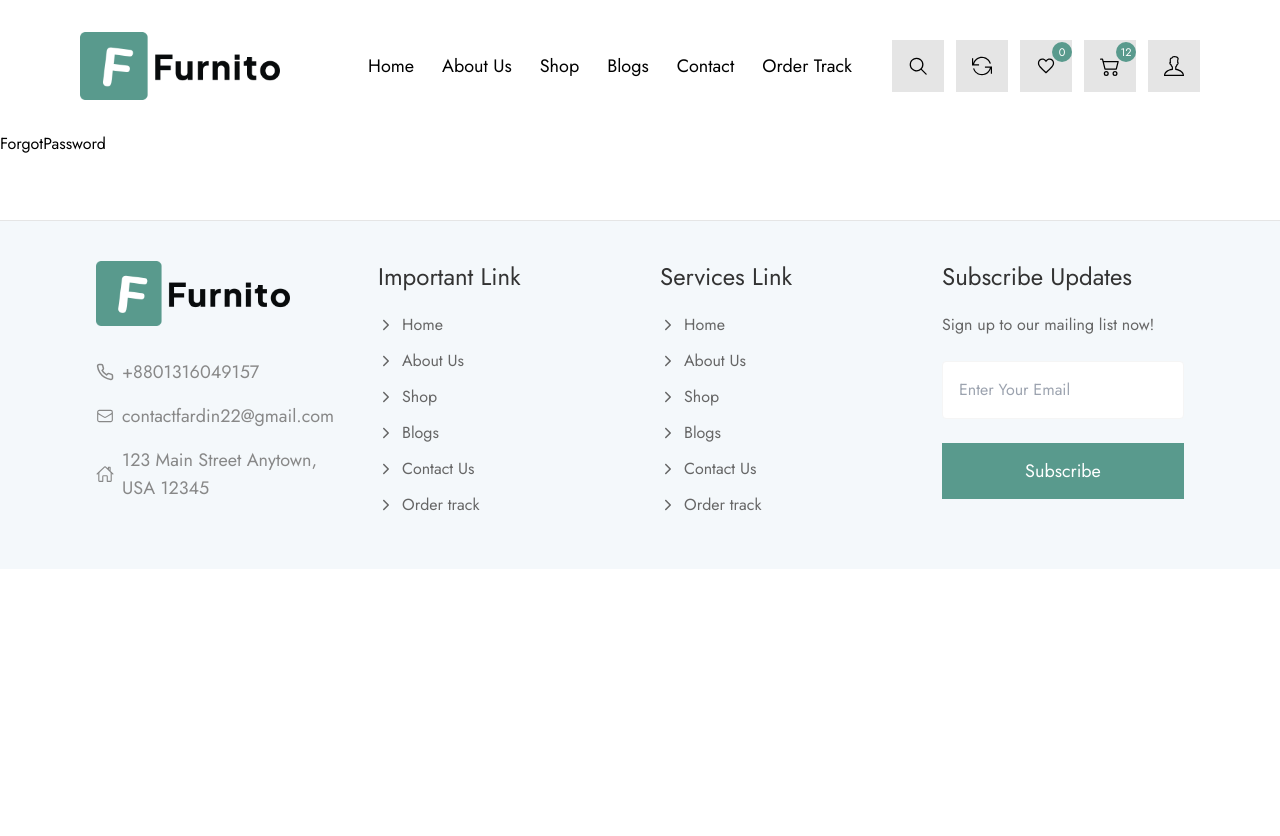
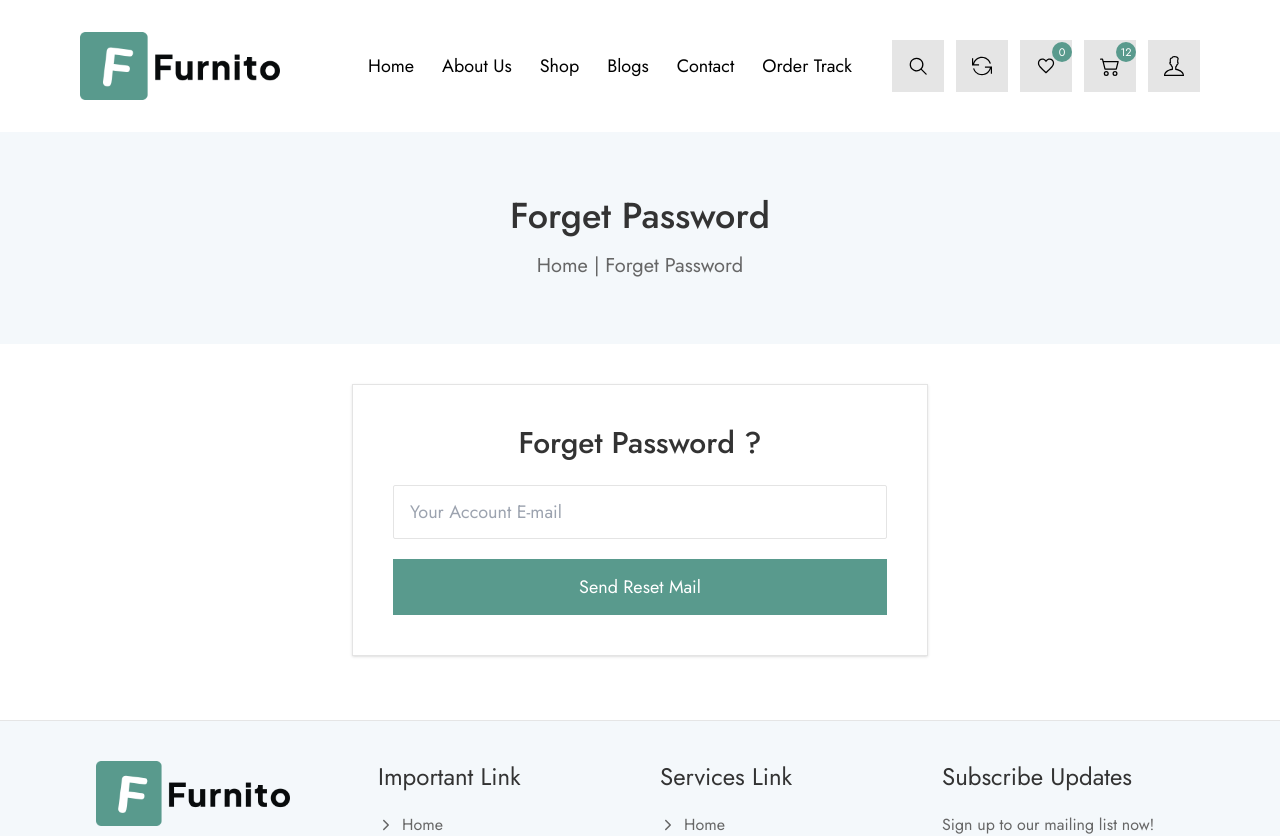
Before and after one commit to devfardin/furniture-Ecommerce-website, a React (Vite) app: page /forgot-password in a window 1280 px wide. Shown: the top 836 px of the page. Before the commit the page ends 800 px from the top, so only its background shows below. Built offline with nearby package versions, Linux system fonts and the light colour scheme.

Commit message:
create forgote page for reset account password

```diff
--- a/src/pages/authentication/ForgotPassword.jsx
+++ b/src/pages/authentication/ForgotPassword.jsx
@@ -1,8 +1,23 @@
 import React from 'react'
+import PageHeader from '../../components/shared/PageHeader'
+import Container from '../../components/shared/Container'
+import Button from '../../components/shared/Button'
 
 const ForgotPassword = () => {
   return (
-    <div>ForgotPassword</div>
+    <div>
+      <PageHeader page='Forget Password'/>
+      <Container>
+        <div className='max-w-xl border border-[#e4e4e4] shadow p-10 mx-auto mt-10 '>
+        <h1 className='text-3xl font-medium text-heading mb-6 text-center'>Forget Password ?</h1>
+          <form className='mt-4 flex flex-col gap-3'>
+          <input  className='py-3 px-4 font-normal text-lg text-heading border rounded-sm border-[#e4e4e4] focus:border-primary outline-none duration-300 transition-all'
+          type="text" for='id' placeholder='Your Account E-mail'/>
+          <Button label='Send Reset Mail' fullWidth={true}/>
+        </form>
+        </div>
+      </Container>
+    </div>
   )
 }
 
--- a/src/pages/authentication/Login.jsx
+++ b/src/pages/authentication/Login.jsx
@@ -1,10 +1,13 @@
-import React from 'react'
+import React, { useState } from 'react'
 import PageHeader from '../../components/shared/PageHeader'
 import Container from '../../components/shared/Container'
 import { Link } from 'react-router-dom'
 import Button from '../../components/shared/Button'
+import { IoMdEyeOff } from 'react-icons/io'
+import { FaRegEye } from 'react-icons/fa'
 
 const Login = () => {
+    const [showPassword, setShowPassword]=useState(false)
     return (
         <div>
             <PageHeader page='User Login' />
@@ -22,9 +25,16 @@ const Login = () => {
 
                         <div className='mt-5'>
                             <label htmlFor="userName" className='flex items-center gap-3 text-base font-normal text-heading mb-2 pl-1'>Password<span className='text-red-500'>*</span></label>
-                        <input type="password" placeholder='Enter your Password' required
+                            <div className='relative'>
+                                <input type={showPassword ? 'text': 'password'} placeholder='Enter your Password' required
                                     className='border border-[#ced4da]  w-full px-3 py-3 focus:border-primary transition-all duration-300 rounded-sm outline-none text-lg font-normal'
                                 />
+                                <span onClick={() => setShowPassword(!showPassword)}>
+                                    {
+                                        showPassword ? <IoMdEyeOff className='text-2xl text-neutral-500 absolute top-3 right-3' /> : <FaRegEye className='text-2xl text-neutral-500 absolute top-3 right-3' />
+                                    }
+                                </span>
+                            </div>
                         </div>
 
                         {/* Login Remember me and forgot Password */}
--- a/src/pages/authentication/Register.jsx
+++ b/src/pages/authentication/Register.jsx
@@ -1,10 +1,14 @@
 import React, { useState } from 'react'
 import PageHeader from '../../components/shared/PageHeader'
 import { Link } from 'react-router-dom'
+import { IoEye } from 'react-icons/io5'
+import { IoMdEyeOff } from 'react-icons/io'
+import { FaRegEye } from 'react-icons/fa'
 
 const Register = () => {
   const [errorMessage, setErrorMessage]=useState('')
-
+const [showPassword, setShowPassword]=useState(false)
+const [showConfirmPass, setConfirmPass]=useState(false)
   const registerHandle=e=>{
     e.preventDefault()
     const form=e.target
@@ -19,16 +23,30 @@ const Register = () => {
     const password=form.password.value;
     const conPassword=form.conPassword.value;
 
-    const valided=/^\w+@[a-zA-Z_]+?\.[a-zA-Z]{2,3}$/;
-    if(password.length  < 6){
-      setErrorMessage('Your Psswsord Not 6 chectar')
-    }else if(password !== conPassword){
-      setErrorMessage('Both passworod are not same')
-    }else if(!valided.test.password){
-      setErrorMessage('write a spachel leteter')
-    }else{
-      return setErrorMessage('')
+      const validation = {
+        'capital': /[A-Z]/,
+        'spacelSymble': /[\W_]+/,
+        'number': /[0-9]/,
+    };
+    setErrorMessage('')
+    if(password !==conPassword){
+      setErrorMessage('Passwords do not match')
+    } else if (password.length < 6) {
+        setErrorMessage('password must be at least 6 characters long.')
+        return
+    } else if (!validation.capital.test(password)) {
+        setErrorMessage('At least one uppercase letter')
+        return
+    } else if (!validation.spacelSymble.test(password)) {
+        setErrorMessage('At least one special character')
+        return
+    } else if (!validation.number.test(password)) {
+        setErrorMessage('At least one Number')
+        return
     }
+
+
+
     const registerInfo={
       firstName, lastName, phoneNumber, email, country, state, city, postCode, password, conPassword
     }
@@ -44,13 +62,13 @@ const Register = () => {
           <form onSubmit={registerHandle}>
             {/* User Name Input */}
             <div className='mt-3 flex flex-col md:flex-row gap-3 items-center justify-between'>
-              <div className='flex-1'>
+              <div className='w-full md:flex-1'>
                 <label htmlFor="userName" className='flex items-center gap-3 text-base font-normal text-heading mb-2 pl-1'>First Name<span className='text-red-500'>*</span></label>
                 <input type="text" placeholder='Enter your First Name'  name='first'
                   className='border border-[#ced4da]  w-full px-3 py-3 focus:border-primary transition-all duration-300 rounded-sm outline-none text-lg font-normal'
                 />
               </div>
-              <div className='flex-1'>
+              <div className='w-full md:flex-1'>
                 <label htmlFor="userName" className='flex items-center gap-3 text-base font-normal text-heading mb-2 pl-1'>Last Name<span className='text-red-500'>*</span></label>
                 <input type="text" placeholder='Enter your Last Name'  name='last'
                   className='border border-[#ced4da]  w-full px-3 py-3 focus:border-primary transition-all duration-300 rounded-sm outline-none text-lg font-normal'
@@ -77,13 +95,13 @@ const Register = () => {
 
              {/* User Address */}
              <div className='mt-5 flex flex-col md:flex-row gap-3 items-center justify-between'>
-              <div className='flex-1'>
+              <div className='w-full md:flex-1'>
                 <label htmlFor="userName" className='flex items-center gap-3 text-base font-normal text-heading mb-2 pl-1'>Country</label>
                 <input type="text" placeholder='Enter your Country' name='country'
                   className='border border-[#ced4da]  w-full px-3 py-3 focus:border-primary transition-all duration-300 rounded-sm outline-none text-lg font-normal'
                 />
               </div>
-              <div className='flex-1'>
+              <div className='w-full md:flex-1'>
                 <label htmlFor="userName" className='flex items-center gap-3 text-base font-normal text-heading mb-2 pl-1'>State</label>
                 <input type="text" placeholder='Enter your State' name='state'
                   className='border border-[#ced4da]  w-full px-3 py-3 focus:border-primary transition-all duration-300 rounded-sm outline-none text-lg font-normal'
@@ -92,13 +110,13 @@ const Register = () => {
             </div>
 
              <div className='mt-5 flex flex-col md:flex-row gap-3 items-center justify-between'>
-              <div className='flex-1'>
+              <div className='w-full md:flex-1'>
                 <label htmlFor="userName" className='flex items-center gap-3 text-base font-normal text-heading mb-2 pl-1'>City</label>
                 <input type="text" placeholder='Enter your City' name='city'
                   className='border border-[#ced4da]  w-full px-3 py-3 focus:border-primary transition-all duration-300 rounded-sm outline-none text-lg font-normal'
                 />
               </div>
-              <div className='flex-1'>
+              <div className='w-full md:flex-1'>
                 <label htmlFor="userName" className='flex items-center gap-3 text-base font-normal text-heading mb-2 pl-1'>Post Code</label>
                 <input type="text" placeholder='Enter your Zip Code' name='postCode'
                   className='border border-[#ced4da]  w-full px-3 py-3 focus:border-primary transition-all duration-300 rounded-sm outline-none text-lg font-normal'
@@ -108,18 +126,34 @@ const Register = () => {
             {/* Account password */}
 
             <div className='mt-5 flex flex-col md:flex-row gap-3 items-center justify-between'>
-              <div className='flex-1'>
+              <div className='w-full  md:flex-1'>
                 <label htmlFor="userName" className='flex items-center gap-3 text-base font-normal text-heading mb-2 pl-1'>Password <span className='text-red-500'>*</span></label>
-                <input type="password" placeholder='Enter your Password'  name='password'
+                <div className='w-full h-full relative'>
+                <input type={showPassword? 'text' : 'password'} placeholder='Enter your Password'  name='password'
                   className='border border-[#ced4da]  w-full px-3 py-3 focus:border-primary transition-all duration-300 rounded-sm outline-none text-lg font-normal'
                 />
+                <span onClick={()=>setShowPassword(!showPassword)}>
+                  {
+                    showPassword ? <IoMdEyeOff className='text-2xl text-neutral-500 absolute top-3 right-3'/> : <FaRegEye className='text-2xl text-neutral-500 absolute top-3 right-3'/>
+                  }
+                </span>
+
+                </div>
+
               </div>
-              <div className='flex-1'>
+              <div className='w-full md:flex-1'>
                 <label htmlFor="userName" className='flex items-center gap-3 text-base font-normal text-heading mb-2 pl-1'>Confirmed Password <span className='text-red-500'>*</span></label>
-                <input type="password" placeholder='Enter Confirmed Password'
+                <div className='relative'>
+                <input type={showConfirmPass?'text': 'password'} placeholder='Enter Confirmed Password'
                  name='conPassword'
                   className='border border-[#ced4da]  w-full px-3 py-3 focus:border-primary transition-all duration-300 rounded-sm outline-none text-lg font-normal'
                 />
+                 <span onClick={()=>setConfirmPass(!showConfirmPass)}>
+                  {
+                    showConfirmPass ? <IoMdEyeOff className='text-2xl text-neutral-500 absolute top-3 right-3'/> : <FaRegEye className='text-2xl text-neutral-500 absolute top-3 right-3'/>
+                  }
+                </span>
+                </div>
               </div>
             </div>
             <span className='text-base font-normal text-red-500 mt-2 block'>{errorMessage}</span>
```
Lines whose indentation alone changed are shown as unchanged.
